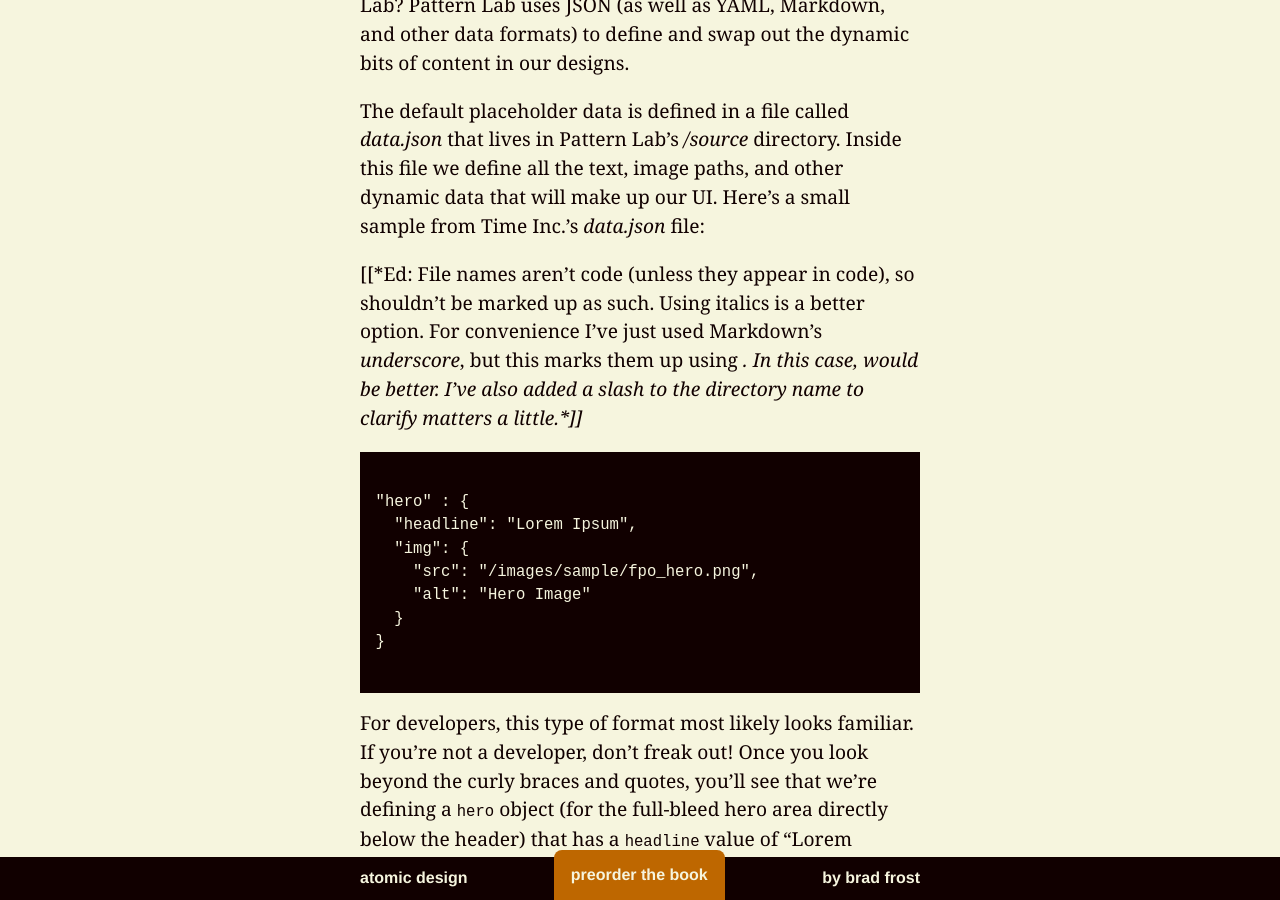
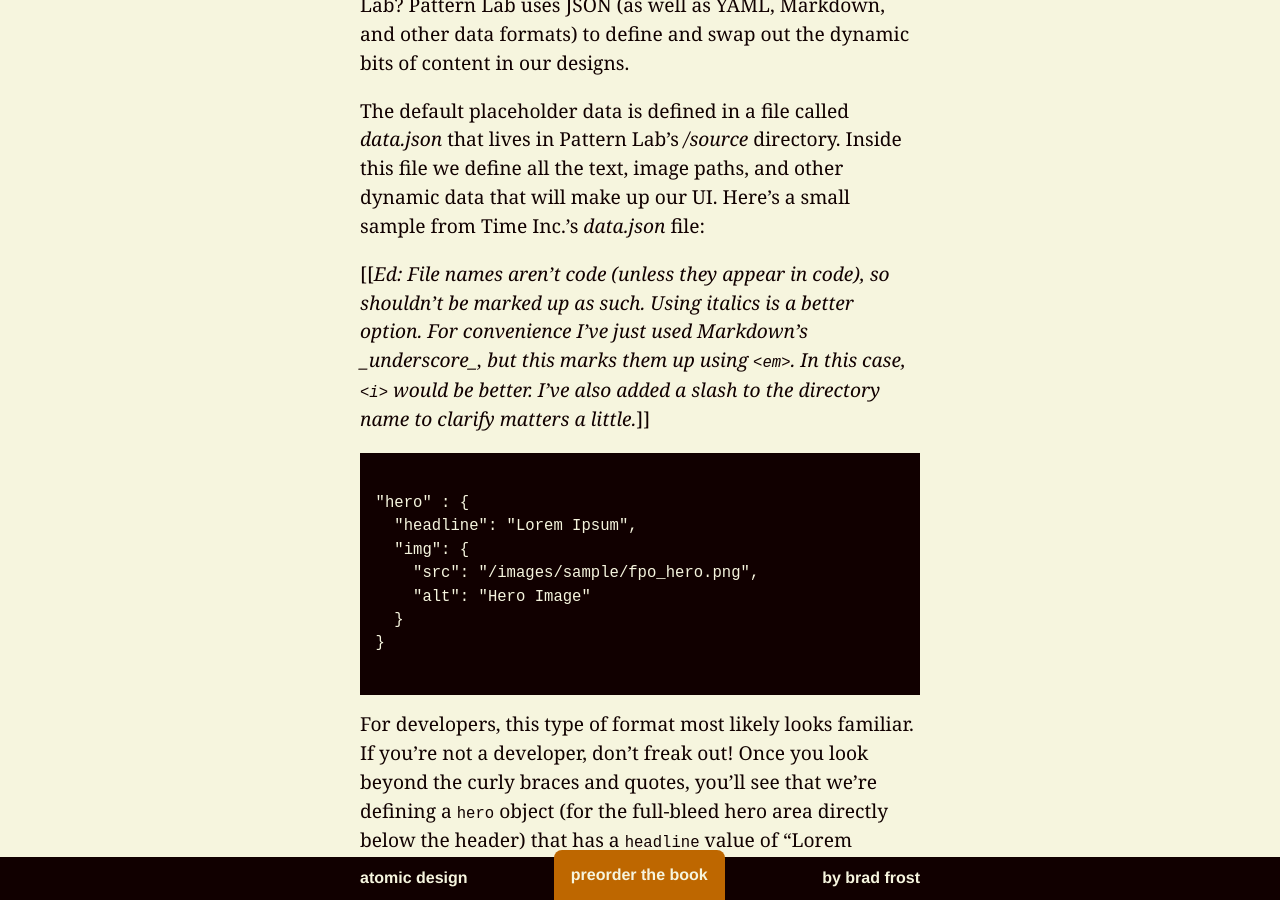
Before and after one commit to bradfrost/atomic-design, a Jekyll site: the page built from chapter-3.md, in a window 1280 px wide and 900 px high, scrolled down 18111 px. Built offline with Jekyll 4.4.1, drawn with Linux system fonts in a browser that asks for light colours.

Commit message:
Edits up to line 345

````diff
--- a/chapter-3.md
+++ b/chapter-3.md
@@ -208,7 +208,7 @@ How do we swap dummy content for real content in Pattern Lab? Pattern Lab uses J
 
 The default placeholder data is defined in a file called _data.json_ that lives in Pattern Lab's _/source_ directory. Inside this file we define all the text, image paths, and other dynamic data that will make up our UI. Here's a small sample from Time Inc.'s _data.json_ file:
 
-[[*Ed: File names aren't code (unless they appear in code), so shouldn't be marked up as such. Using italics is a better option. For convenience I've just used Markdown's _underscore_, but this marks them up using <em>. In this case, <i> would be better. I've also added a slash to the directory name to clarify matters a little.*]]
+[[*Ed: File names aren't code (unless they appear in code), so shouldn't be marked up as such. Using italics is a better option. For convenience I've just used Markdown's _underscore_, but this marks them up using `<em>`. In this case, `<i>` would be better. I've also added a slash to the directory name to clarify matters a little.*]]
 
 ```
 {% raw %}
````
